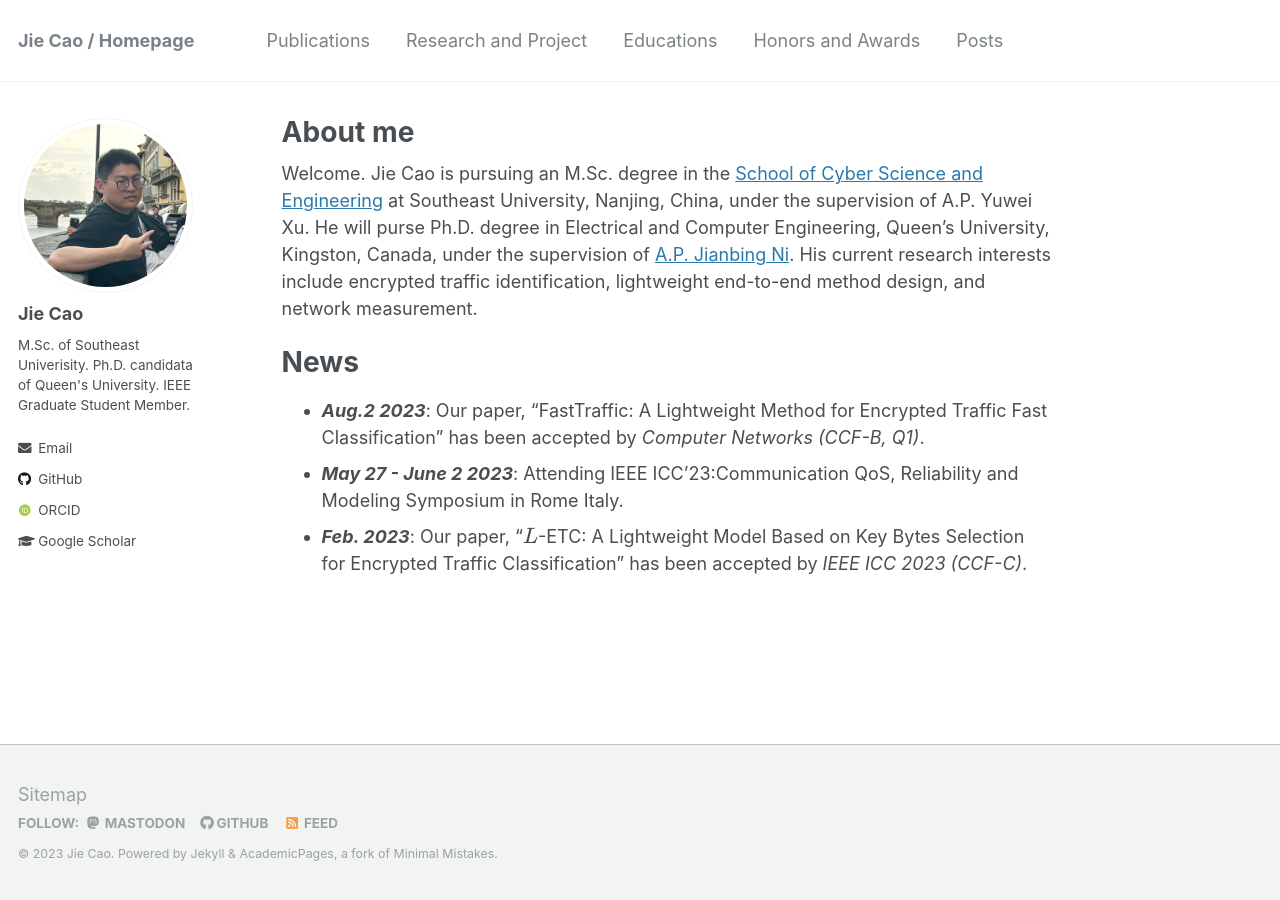
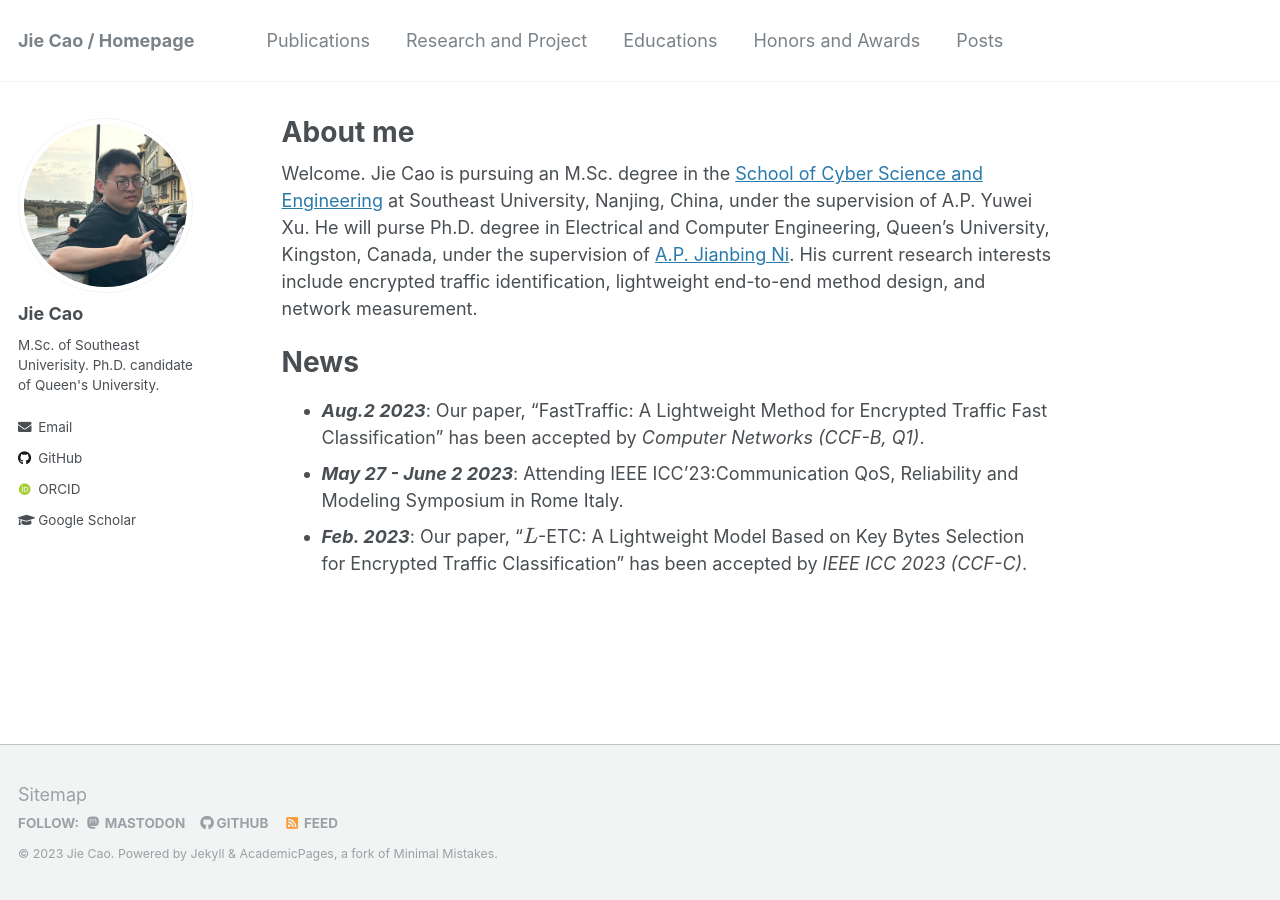
Before and after one commit to JieJayCao/JieJayCao.github.io, a Jekyll site: the page built from _pages/about.md, in a window 1280 px wide. Built offline with Jekyll 4.4.1, drawn with Linux system fonts in a browser that asks for light colours; some web fonts are replaced; formulas are drawn with MathJax 3.

Commit message:
Update _config.yml

```diff
--- a/_config.yml
+++ b/_config.yml
@@ -86,7 +86,7 @@ analytics:
 author:
   name             : "Jie Cao"
   avatar           : "profile.png"
-  bio              : "M.Sc. of Southeast Univerisity. Ph.D. candidata of Queen's University. IEEE Graduate Student Member."
+  bio              : "M.Sc. of Southeast Univerisity. Ph.D. candidate of Queen's University."
   location         :
   employer         :
   pubmed           :
```
